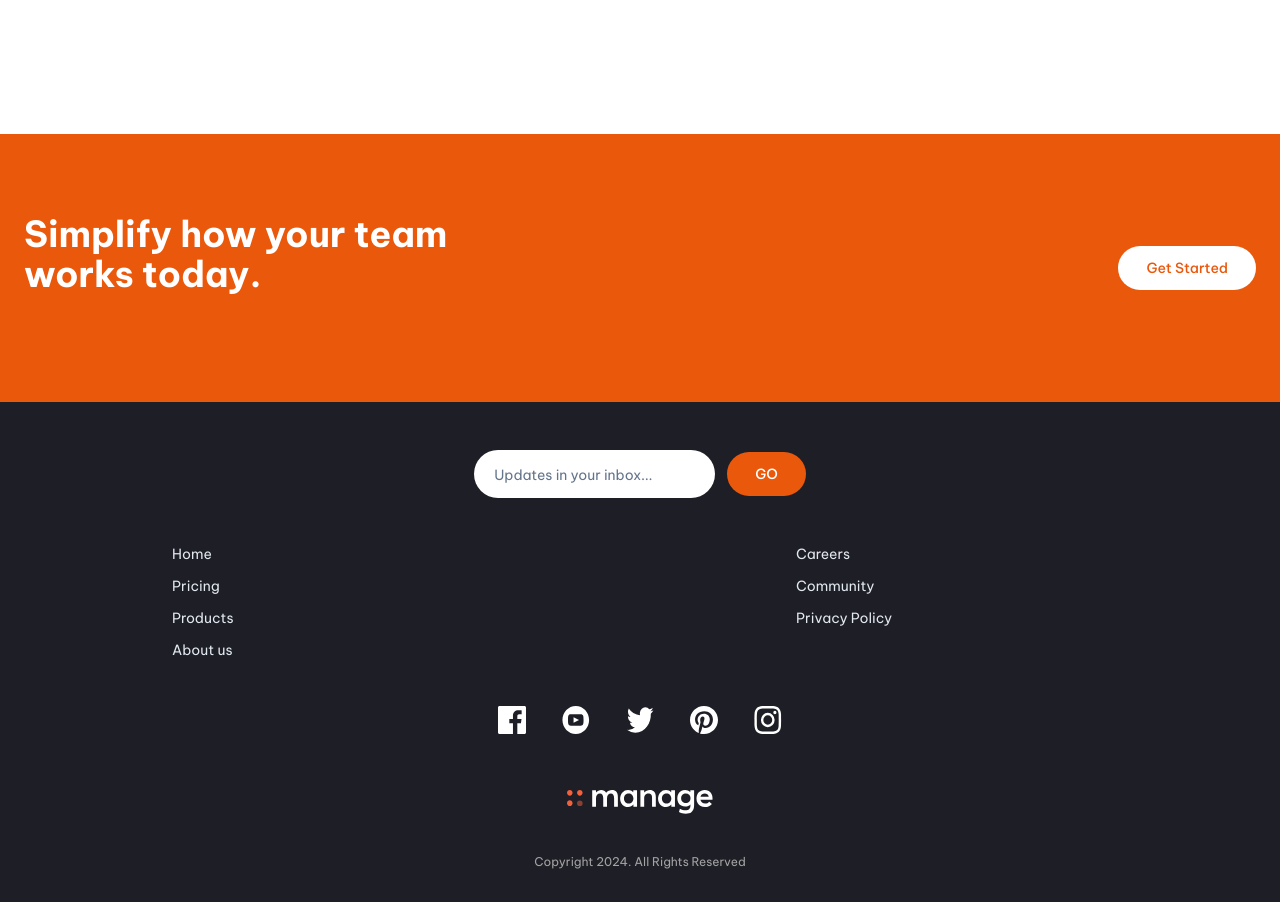
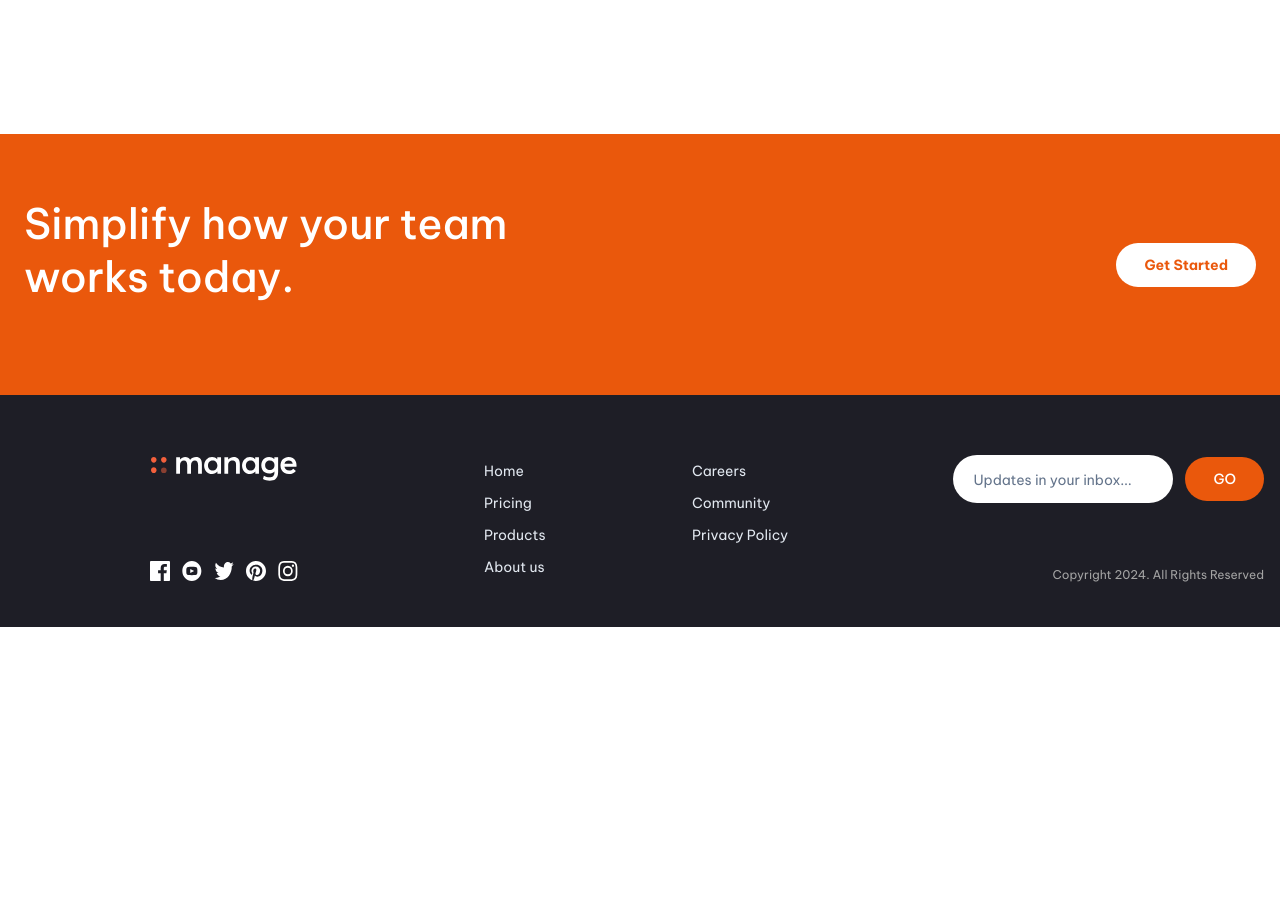
Before and after one commit to Humboorgir/manage-landing-page-solution, a React (Vite) app: page / in a window 1280 px wide. Shown: the part 2100-3002 px from the top of the page. After the commit the page ends 2727 px from the top, so only its background shows below. Built offline with nearby package versions, Linux system fonts and the light colour scheme.

Commit message:
feat: make footer responsive

```diff
--- /dev/null
+++ b/src/components/footer.tsx
@@ -0,0 +1,75 @@
+const Footer = () => {
+  return (
+    <div className="w-full py-3 bg-[#1E1E26]">
+      <div className="max-w-screen-xl px-4 flex flex-col md:grid md:grid-cols-3 mx-auto items-center pt-12 pb-8">
+        <div className="md:row-start-1 md:justify-end md:mb-auto md:col-start-3 flex items-center mb-10">
+          <input
+            className="mr-3 w-full max-w-[220px] placeholder:text-slate-500 placeholder:text-sm py-3 px-5 rounded-full"
+            placeholder="Updates in your inbox..."
+          />
+          <button className="text-sm py-3 px-7 text-white font-medium rounded-full bg-orange-600">
+            GO
+          </button>
+        </div>
+
+        <div
+          className="md:col-start-2 md:row-start-1 text-slate-200 text-sm grid grid-cols-[1fr,1fr] w-full mb-10
+        md:mb-0 md:mr-44"
+        >
+          <div className="flex flex-col items-stretch">
+            <a className="py-1.5 pl-[25%]">Home</a>
+            <a className="py-1.5 pl-[25%]">Pricing</a>
+            <a className="py-1.5 pl-[25%]">Products</a>
+            <a className="py-1.5 pl-[25%]">About us</a>
+          </div>
+          <div className="flex flex-col items-stretch">
+            <a className="py-1.5 pl-[25%]">Careers</a>
+            <a className="py-1.5 pl-[25%]">Community</a>
+            <a className="py-1.5 pl-[25%]">Privacy Policy</a>
+          </div>
+        </div>
+
+        <div
+          className="flex flex-col md:flex-col-reverse items-center w-full
+        md:row-start-1 md:col-start-1"
+        >
+          <div className="flex items-center justify-around w-full max-w-xs mb-14 md:mb-0 md:w-fit md:space-x-3">
+            <img
+              className="md:h-5 md:w-5 h-7 w-7"
+              src="/icon-facebook.svg"
+              alt="facebook"
+            />
+            <img
+              className="md:h-5 md:w-5 h-7 w-7"
+              src="/icon-youtube.svg"
+              alt="youtube"
+            />
+            <img
+              className="md:h-5 md:w-5 h-7 w-7"
+              src="/icon-twitter.svg"
+              alt="twitter"
+            />
+            <img
+              className="md:h-5 md:w-5 h-7 w-7"
+              src="/icon-pinterest.svg"
+              alt="pinterest"
+            />
+            <img
+              className="md:h-5 md:w-5 h-7 w-7"
+              src="/icon-instagram.svg"
+              alt="instagram"
+            />
+          </div>
+
+          <img className="md:mb-20" src="/logo-white.svg" alt="logo" />
+        </div>
+
+        <span className="md:ml-auto md:row-start-1 mt-auto md:col-start-3 text-neutral-400 text-xs">
+          Copyright 2024. All Rights Reserved
+        </span>
+      </div>
+    </div>
+  );
+};
+
+export default Footer;
--- a/src/pages/index.tsx
+++ b/src/pages/index.tsx
@@ -1,3 +1,4 @@
+import Footer from "../components/footer";
 import Navbar from "../components/navbar";
 import Slider from "../components/slider";
 
@@ -96,65 +97,17 @@ const Home = () => {
       <Slider />
 
       <div className="bg-orange-600">
-        <div className="max-w-screen-xl mx-auto py-20 px-6 flex flex-col md:flex-row md:justify-between items-center">
-          <h2 className="mb-7 text-4xl text-center md:text-left font-bold text-white max-w-lg">
+        <div className="max-w-screen-xl mx-auto py-16 px-6 flex flex-col md:flex-row md:justify-between items-center">
+          <h2 className="mb-7 text-[42px] leading-tight text-center md:text-left font-medium text-white max-w-lg">
             Simplify how your team works today.
           </h2>
-          <button className="font-medium text-sm py-3 px-7 text-orange-600 bg-white rounded-full">
+          <button className="font-bold text-sm py-3 px-7 text-orange-600 bg-white rounded-full">
             Get Started
           </button>
         </div>
       </div>
 
-      <div className="w-full bg-[#1E1E26]">
-        <div className="max-w-screen-xl px-4 flex flex-col mx-auto items-center pt-12 pb-8">
-          <div className="flex items-center mb-10">
-            <input
-              className="mr-3 w-full placeholder:text-slate-500 placeholder:text-sm py-3 px-5 rounded-full"
-              placeholder="Updates in your inbox..."
-            />
-            <button className="text-sm py-3 px-7 text-white font-medium rounded-full bg-orange-600">
-              GO
-            </button>
-          </div>
-
-          <div className="text-slate-200 text-sm grid grid-cols-[1fr,1fr] w-full mb-10">
-            <div className="flex flex-col items-stretch">
-              <a className="py-1.5 pl-[25%]">Home</a>
-              <a className="py-1.5 pl-[25%]">Pricing</a>
-              <a className="py-1.5 pl-[25%]">Products</a>
-              <a className="py-1.5 pl-[25%]">About us</a>
-            </div>
-            <div className="flex flex-col items-stretch">
-              <a className="py-1.5 pl-[25%]">Careers</a>
-              <a className="py-1.5 pl-[25%]">Community</a>
-              <a className="py-1.5 pl-[25%]">Privacy Policy</a>
-            </div>
-          </div>
-
-          <div className="flex items-center justify-around w-full max-w-xs mb-14">
-            <img className="h-7 w-7" src="/icon-facebook.svg" alt="facebook" />
-            <img className="h-7 w-7" src="/icon-youtube.svg" alt="youtube" />
-            <img className="h-7 w-7" src="/icon-twitter.svg" alt="twitter" />
-            <img
-              className="h-7 w-7"
-              src="/icon-pinterest.svg"
-              alt="pinterest"
-            />
-            <img
-              className="h-7 w-7"
-              src="/icon-instagram.svg"
-              alt="instagram"
-            />
-          </div>
-
-          <img className="mb-10" src="/logo-white.svg" alt="logo" />
-
-          <span className="text-neutral-400 text-xs">
-            Copyright 2024. All Rights Reserved
-          </span>
-        </div>
-      </div>
+      <Footer />
     </>
   );
 };
```
